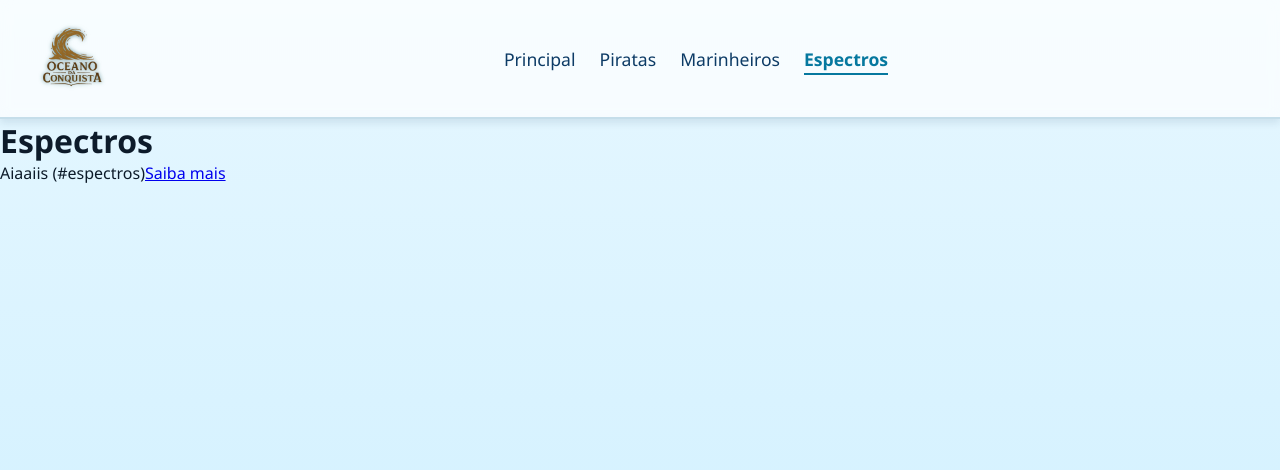
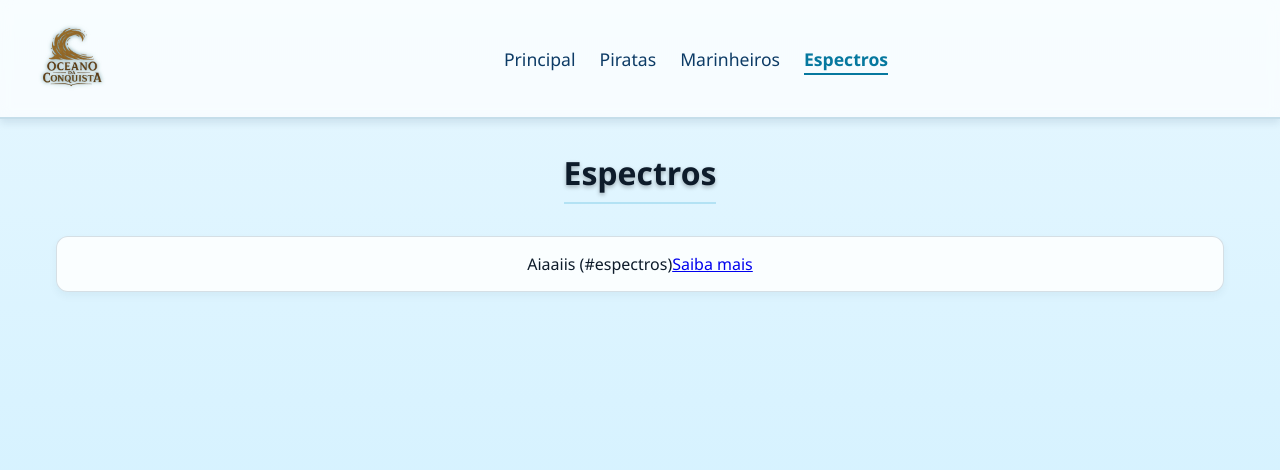
Before and after one commit to VitorDiasBode/grimorio-dev, a React (Vite) app in the folder react-router/nav-oceano-da-conquista/: page /espectros in a window 1280 px wide. Shown: the top 470 px of the page. Built offline with nearby package versions, Linux system fonts and the light colour scheme.

Commit message:
update: implementa estilo para as páginas que vão apresentar personagens

```diff
--- a/react-router/nav-oceano-da-conquista/index.html
+++ b/react-router/nav-oceano-da-conquista/index.html
@@ -2,7 +2,7 @@
 <html lang="en">
   <head>
     <meta charset="UTF-8" />
-    <link rel="icon" type="image/svg+xml" href="/vite.svg" />
+    <link rel="icon" type="image/svg+xml" href="/src/assets/logo2.png" />
     <link rel="stylesheet" type="text/css" href="/src/index.css">
     <meta name="viewport" content="width=device-width, initial-scale=1.0" />
     <title>Oceano da Conquista</title>
--- a/react-router/nav-oceano-da-conquista/src/pages/Espectros.jsx
+++ b/react-router/nav-oceano-da-conquista/src/pages/Espectros.jsx
@@ -10,6 +10,7 @@ function Espectros() {
         <div>
             <Navbar />
 
+            <main>
                 <h1>Espectros</h1>
 
                 <ul>
@@ -19,6 +20,7 @@ function Espectros() {
                         </li>
                     ))}
                 </ul>
+            </main>
         </div>
     )
 }
--- a/react-router/nav-oceano-da-conquista/src/pages/Home.jsx
+++ b/react-router/nav-oceano-da-conquista/src/pages/Home.jsx
@@ -3,6 +3,7 @@ import { personagens } from "../data";
 import { Link } from "react-router";
 import Navbar from "../components/Navbar/Navbar";
 import CartaoDoPersonagem from "../components/CartaoDoPersonagem/CartaoDoPersonagem";
+import './page.css'
 
 
 function Home() {
--- a/react-router/nav-oceano-da-conquista/src/pages/Marinheiros.jsx
+++ b/react-router/nav-oceano-da-conquista/src/pages/Marinheiros.jsx
@@ -2,6 +2,7 @@ import React from "react";
 import Navbar from "../components/Navbar/Navbar";
 import { personagens } from "../data";
 import CartaoDoPersonagem from "../components/CartaoDoPersonagem/CartaoDoPersonagem";
+import './page.css'
 
 export default function Marinheiros() {
     const marinheiros = personagens.filter( (personagem) => personagem.categoria == 'marinheiros');
@@ -10,8 +11,8 @@ export default function Marinheiros() {
         <div>
             <Navbar />
 
+            <main>
                 <h1>Marinheiros</h1>
-
                 <ul>
                     {marinheiros.map( (marinheiro) => (
                         <li key={marinheiro.id}>
@@ -19,6 +20,7 @@ export default function Marinheiros() {
                         </li>
                     ))}
                 </ul>
+            </main>
         </div>
     )
 }
--- a/react-router/nav-oceano-da-conquista/src/pages/Piratas.jsx
+++ b/react-router/nav-oceano-da-conquista/src/pages/Piratas.jsx
@@ -10,6 +10,7 @@ function Piratas() {
         <div>
             <Navbar />
 
+            <main>
                 <h1>Piratas</h1>
 
                 <ul>
@@ -19,6 +20,7 @@ function Piratas() {
                         </li>
                     ))}
                 </ul>
+            </main>
         </div>
     )
 }
--- /dev/null
+++ b/react-router/nav-oceano-da-conquista/src/pages/page.css
@@ -0,0 +1,45 @@
+/* Main container */
+main {
+  max-width: 1200px;
+  margin: 2rem auto;
+  padding: 0 1rem;
+  text-align: center;
+}
+
+/* Título */
+main h1 {
+  font-size: 2rem;
+  color: #0d1b2a; /* azul profundo */
+  margin-bottom: 2rem;
+  text-shadow: 0 2px 4px rgba(0, 0, 0, 0.3);
+  border-bottom: 2px solid rgba(0, 150, 200, 0.2);
+  display: inline-block;
+  padding-bottom: 0.5rem;
+}
+
+/* Lista de personagens */
+main ul {
+  list-style: none;
+  display: grid;
+  grid-template-columns: repeat(auto-fit, minmax(250px, 1fr));
+  gap: 1.5rem;
+  padding: 0;
+  margin: 0;
+}
+
+/* Cada item da lista */
+main ul li {
+  background: rgba(255, 255, 255, 0.85);
+  border: 1px solid rgba(0, 50, 80, 0.15);
+  border-radius: 12px;
+  padding: 1rem;
+  transition: transform 0.3s ease, box-shadow 0.3s ease;
+  box-shadow: 0 4px 8px rgba(0, 50, 80, 0.05);
+}
+
+/* Efeito ao passar o mouse */
+main ul li:hover {
+  transform: translateY(-5px);
+  box-shadow: 0 8px 16px rgba(0, 50, 80, 0.15);
+  border-color: rgba(0, 150, 200, 0.3);
+}
```
Also changed, not shown: react-router/nav-oceano-da-conquista/src/assets/logo2.png. Lines whose indentation alone changed are shown as unchanged.
